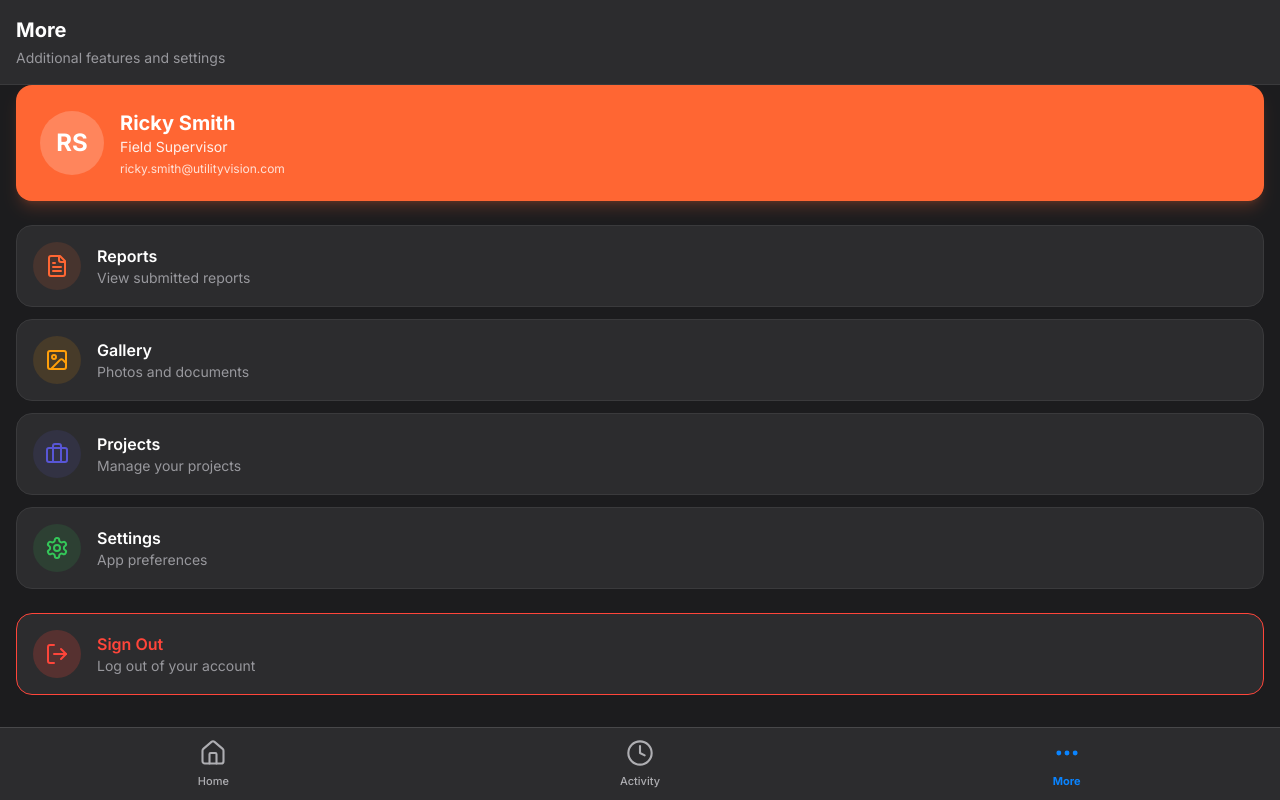
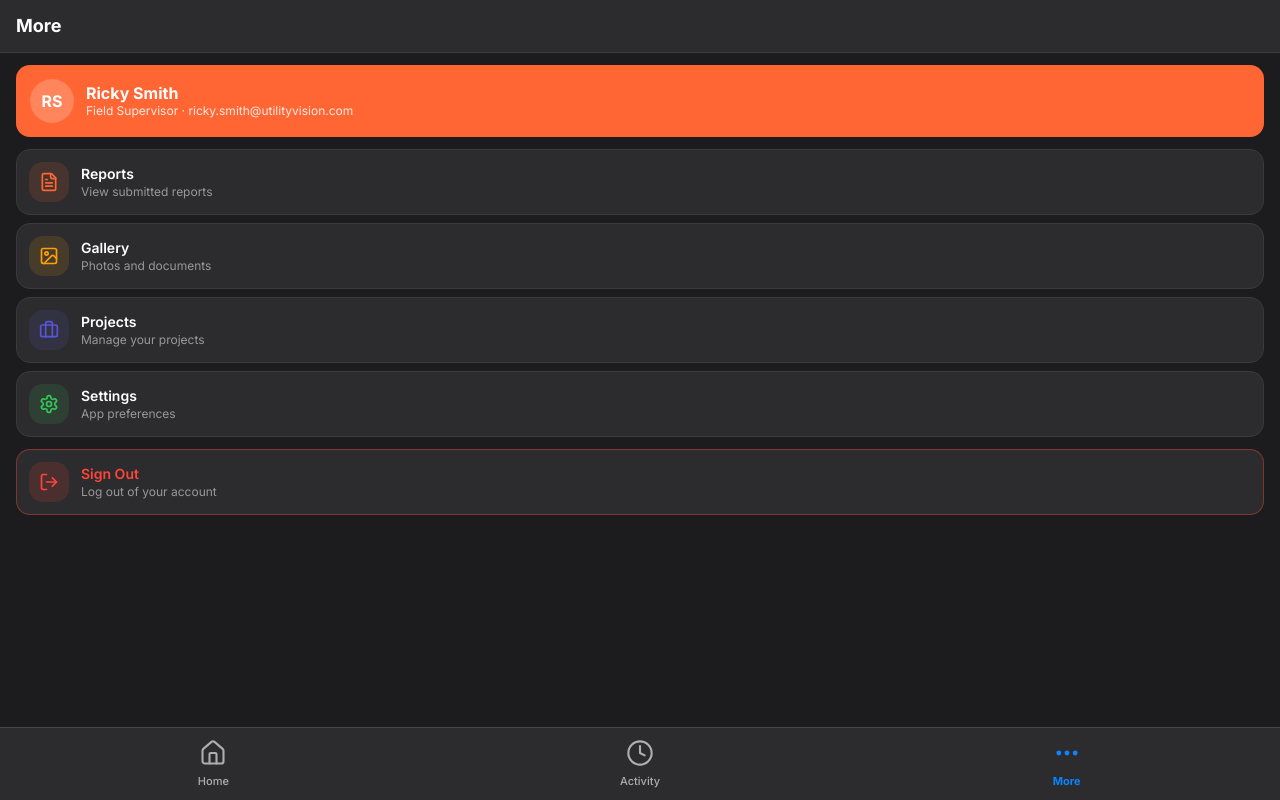
Before and after one commit to shashanka2a/FieldWorker-App, a Next.js app: page /more in a window 1280 px wide. Built offline with nearby package versions, Linux system fonts and the light colour scheme.

Commit message:
style: refine More screen UI by adjusting spacing, sizes, and text for a more compact layout.

```diff
--- a/src/components/More.tsx
+++ b/src/components/More.tsx
@@ -67,31 +67,29 @@ export function More() {
   return (
     <div className="min-h-screen bg-[#1C1C1E] pb-20">
       {/* Header */}
-      <header className="bg-[#2C2C2E] border-b border-[#3A3A3C] px-4 py-4 sticky top-0 z-20">
-        <h1 className="text-white text-xl font-bold">More</h1>
-        <p className="text-[#98989D] text-sm mt-1">Additional features and settings</p>
+      <header className="bg-[#2C2C2E] border-b border-[#3A3A3C] px-4 py-3 sticky top-0 z-20">
+        <h1 className="text-white text-lg font-bold">More</h1>
       </header>
 
       {/* Profile Section */}
-      <div className="px-4 mb-6">
-        <div className="bg-[#FF6633] rounded-2xl p-6 shadow-lg shadow-[#FF6633]/20">
-          <div className="flex items-center gap-4">
-            <div className="w-16 h-16 bg-white/20 rounded-full flex items-center justify-center">
-              <span className="text-white text-2xl font-bold">
+      <div className="px-4 mt-3 mb-3">
+        <div className="bg-[#FF6633] rounded-xl p-3.5">
+          <div className="flex items-center gap-3">
+            <div className="w-11 h-11 bg-white/20 rounded-full flex items-center justify-center flex-shrink-0">
+              <span className="text-white text-base font-bold">
                 {currentUser.name.split(' ').map(n => n[0]).join('')}
               </span>
             </div>
-            <div>
-              <div className="text-white text-xl font-bold">{currentUser.name}</div>
-              <div className="text-white/90 text-sm">{currentUser.role}</div>
-              <div className="text-white/80 text-xs mt-1">{currentUser.email}</div>
+            <div className="min-w-0">
+              <div className="text-white text-base font-bold leading-tight">{currentUser.name}</div>
+              <div className="text-white/85 text-xs">{currentUser.role} · {currentUser.email}</div>
             </div>
           </div>
         </div>
       </div>
 
       {/* Menu Items */}
-      <div className="px-4 mb-6 space-y-3">
+      <div className="px-4 mb-3 space-y-2">
         {menuItems.map((item) => {
           const Icon = item.icon;
           const isLoading = navigatingTo === item.route;
@@ -103,21 +101,21 @@ export function More() {
                 router.push(item.route);
               }}
               disabled={!!navigatingTo}
-              className="w-full bg-[#2C2C2E] border border-[#3A3A3C] rounded-2xl p-4 flex items-center gap-4 active:bg-[#3A3A3C] transition-colors disabled:opacity-70"
+              className="w-full bg-[#2C2C2E] border border-[#3A3A3C] rounded-xl p-3 flex items-center gap-3 active:bg-[#3A3A3C] transition-colors disabled:opacity-70"
             >
               <div
-                className="w-12 h-12 rounded-full flex items-center justify-center flex-shrink-0"
+                className="w-10 h-10 rounded-xl flex items-center justify-center flex-shrink-0"
                 style={{ backgroundColor: `${item.color}20` }}
               >
                 {isLoading ? (
                   <Spinner size="sm" className="border-t-transparent" style={{ color: item.color }} />
                 ) : (
-                  <Icon className="w-6 h-6" style={{ color: item.color }} aria-hidden="true" />
+                  <Icon className="w-5 h-5" style={{ color: item.color }} aria-hidden="true" />
                 )}
               </div>
               <div className="flex-1 text-left">
-                <div className="text-white font-semibold">{item.name}</div>
-                <div className="text-[#98989D] text-sm">{item.description}</div>
+                <div className="text-white font-semibold text-sm">{item.name}</div>
+                <div className="text-[#98989D] text-xs">{item.description}</div>
               </div>
             </button>
           );
@@ -125,22 +123,22 @@ export function More() {
       </div>
 
       {/* Sign Out Button */}
-      <div className="px-4 mb-6">
+      <div className="px-4">
         <button
           onClick={handleSignOut}
           disabled={signingOut}
-          className="w-full bg-[#2C2C2E] border border-[#FF453A] rounded-2xl p-4 flex items-center gap-4 active:bg-[#3A3A3C] transition-colors disabled:opacity-70"
+          className="w-full bg-[#2C2C2E] border border-[#FF453A]/40 rounded-xl p-3 flex items-center gap-3 active:bg-[#3A3A3C] transition-colors disabled:opacity-70"
         >
-          <div className="w-12 h-12 bg-[#FF453A]/20 rounded-full flex items-center justify-center flex-shrink-0">
+          <div className="w-10 h-10 bg-[#FF453A]/15 rounded-xl flex items-center justify-center flex-shrink-0">
             {signingOut ? (
               <Spinner size="sm" className="border-[#FF453A] border-t-transparent" />
             ) : (
-              <LogOut className="w-6 h-6 text-[#FF453A]" aria-hidden="true" />
+              <LogOut className="w-5 h-5 text-[#FF453A]" aria-hidden="true" />
             )}
           </div>
           <div className="flex-1 text-left">
-            <div className="text-[#FF453A] font-semibold">{signingOut ? 'Signing out...' : 'Sign Out'}</div>
-            <div className="text-[#98989D] text-sm">Log out of your account</div>
+            <div className="text-[#FF453A] font-semibold text-sm">{signingOut ? 'Signing out...' : 'Sign Out'}</div>
+            <div className="text-[#98989D] text-xs">Log out of your account</div>
           </div>
         </button>
       </div>
```
